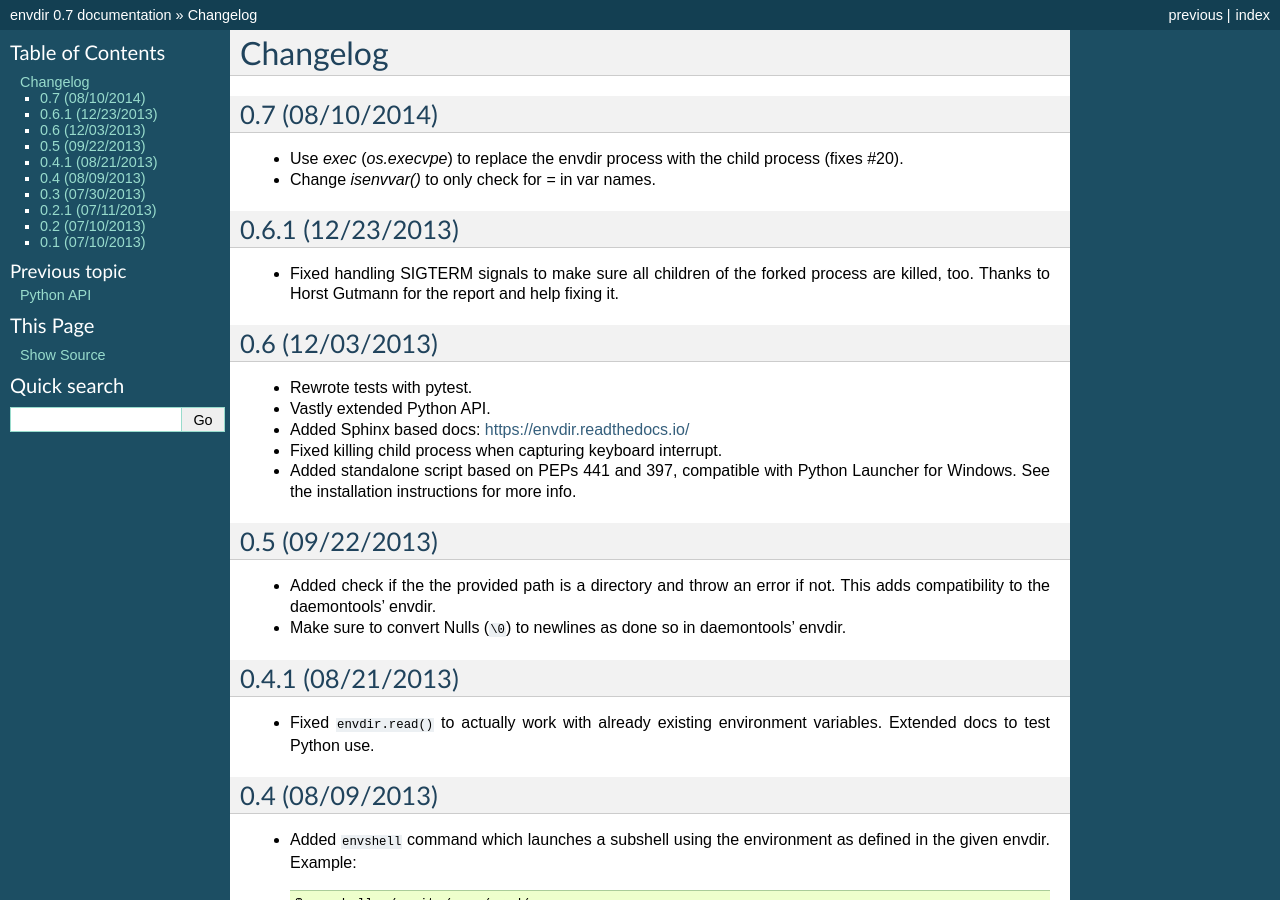
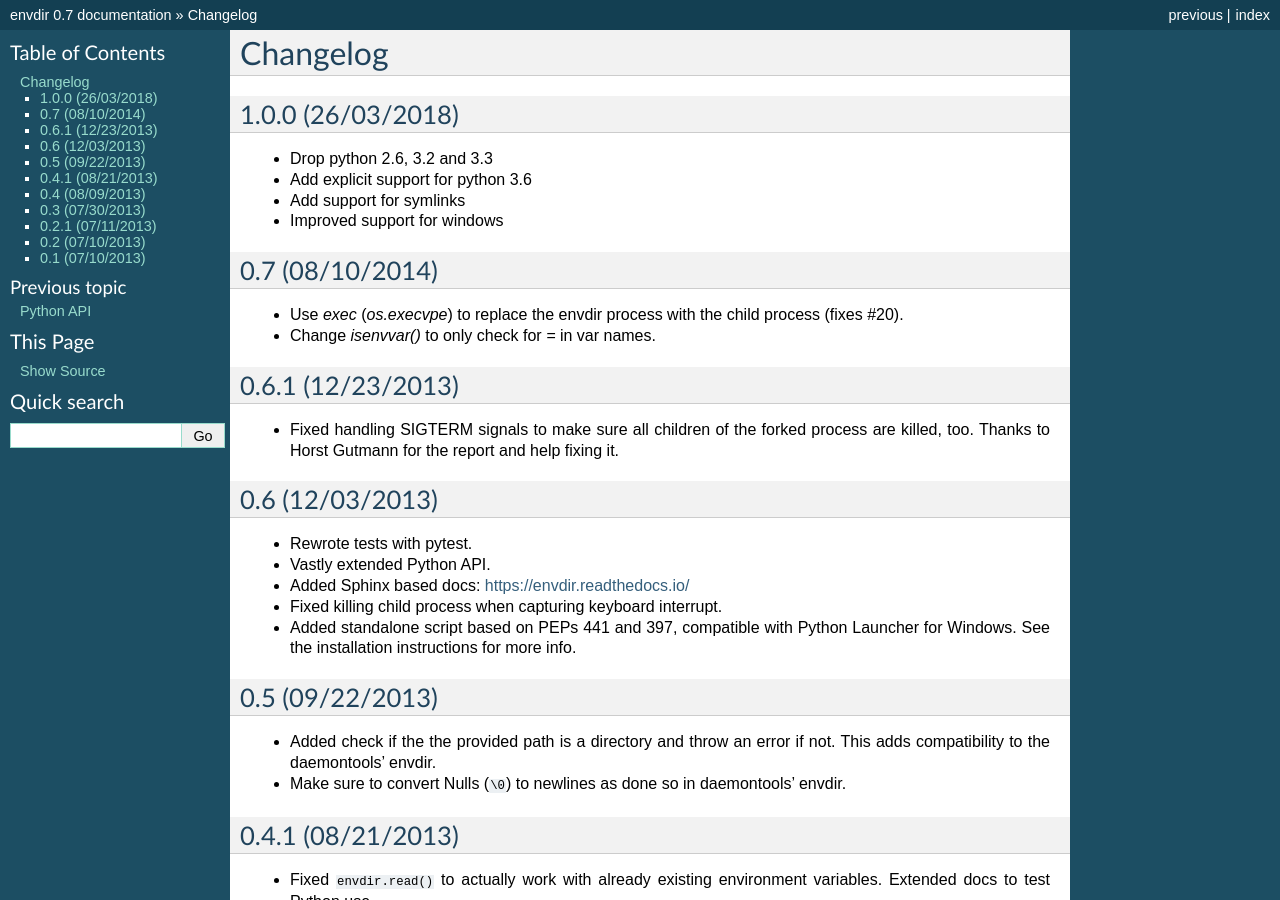
Before and after one commit to jezdez/envdir, a Sphinx documentation site: the page built from docs/changelog.rst, in a window 1280 px wide and 900 px high. Built offline with Sphinx 7.4.7, drawn with Linux system fonts in a browser that asks for light colours.

Commit message:
Prepare new release

```diff
--- a/docs/changelog.rst
+++ b/docs/changelog.rst
@@ -1,5 +1,17 @@
 Changelog
 ---------
+
+
+1.0.0 (26/03/2018)
+^^^^^^^^^^^^^^^^^^
+
+* Drop python 2.6, 3.2 and 3.3
+
+* Add explicit support for python 3.6
+
+* Add support for symlinks
+
+* Improved support for windows
 
 0.7 (08/10/2014)
 ^^^^^^^^^^^^^^^^
--- a/envdir/version.py
+++ b/envdir/version.py
@@ -1 +1 @@
-__version__ = '0.7.1'  # noqa
+__version__ = '1.0.0'  # noqa
```
Also changed, not shown: 1 other file.
